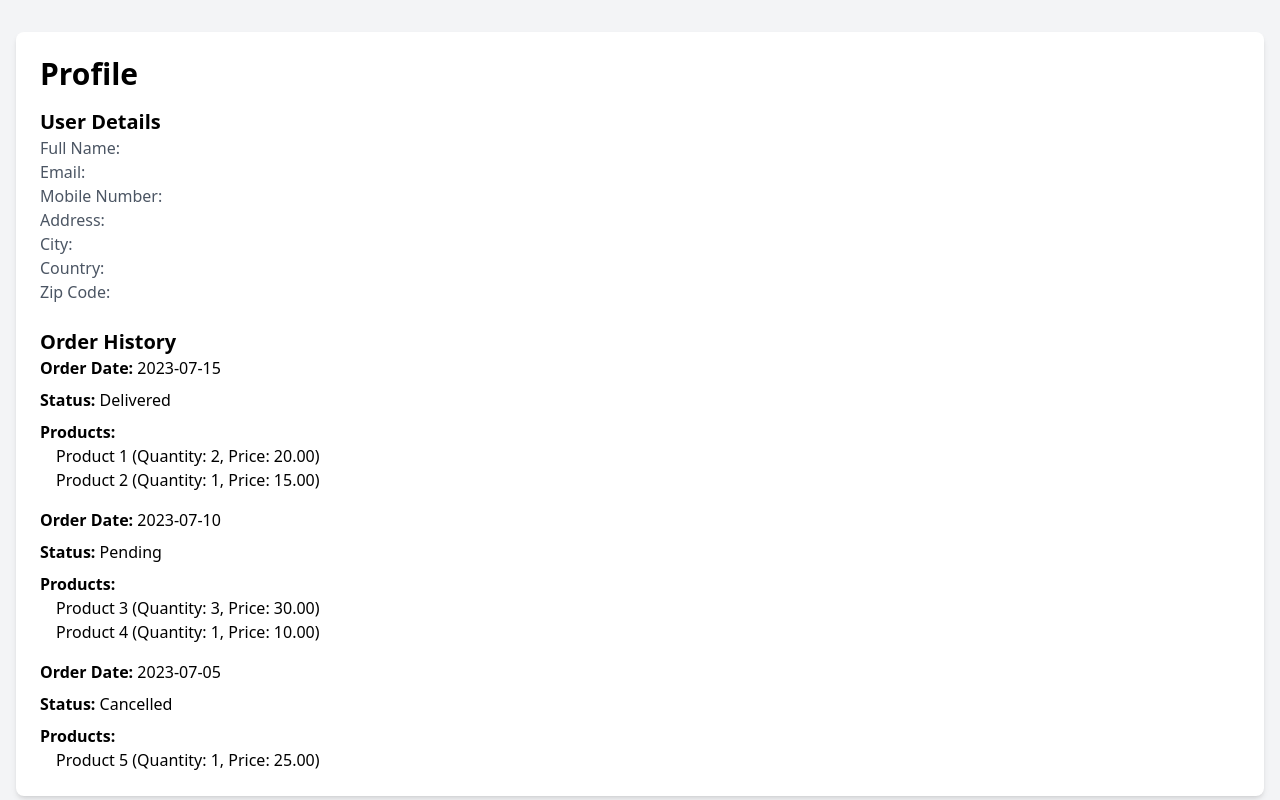
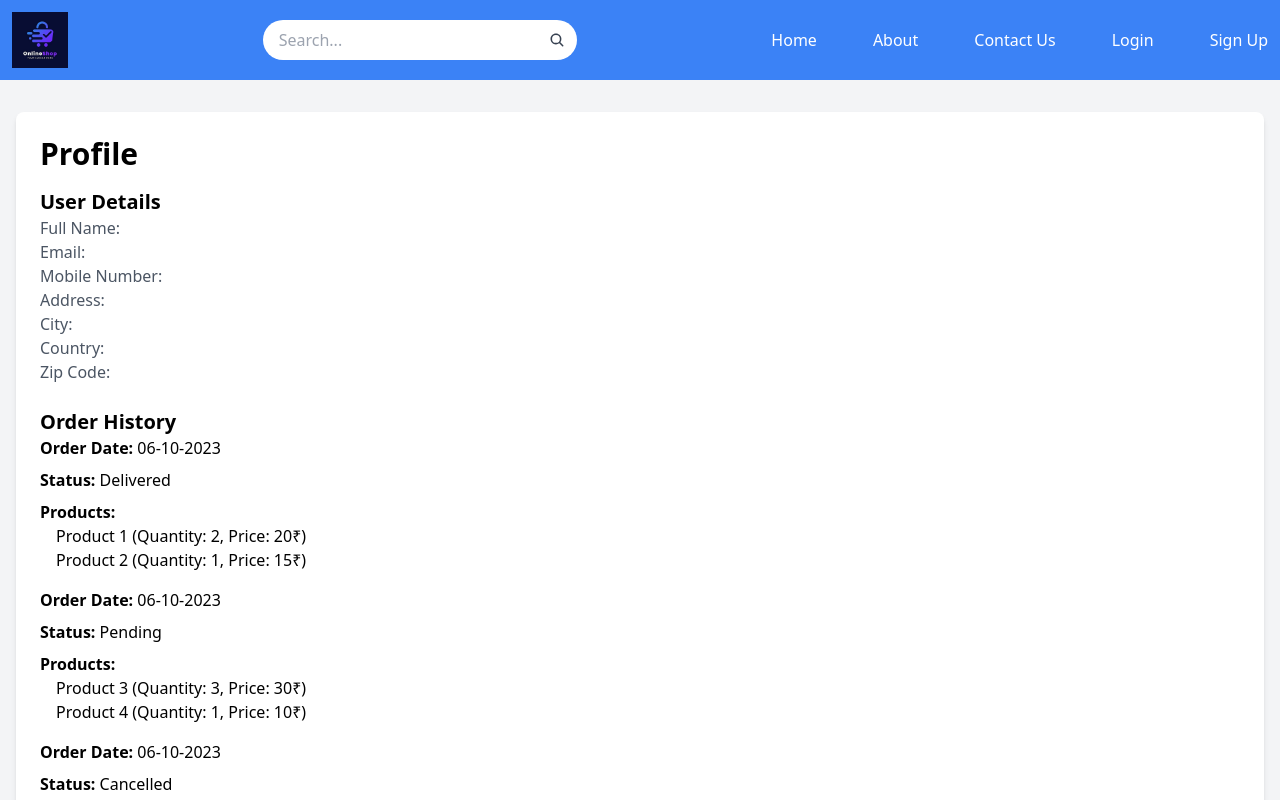
Before and after one commit to mrabhidudhat/my-mart, a React (Create React App) app: page /profile in a window 1280 px wide. Shown: the top 800 px of the page. Built offline with nearby package versions, Linux system fonts and the light colour scheme.

Commit message:
update Navbar & add Loader

```diff
--- a/src/Component/Navbar.js
+++ b/src/Component/Navbar.js
@@ -1,15 +1,16 @@
 import React, { useState } from "react";
-import { Link } from "react-router-dom";
+import { Link, Navigate } from "react-router-dom";
 import { IoMenuOutline, IoCart, IoSearch } from "react-icons/io5";
 import Logo from "../Asset/Logo.jpg";
 import { useSelector, useDispatch } from "react-redux";
 import { logout } from "../Redux/UserSlice";
+import { useNavigate } from "react-router-dom";
 
 const Navbar = () => {
+  const navigate = useNavigate();
   const cartItems = useSelector((state) => state.cart.items) ?? [];
   const isLoggedIn = useSelector((state) => state.user.isLoggedIn);
   const fullname = useSelector((state) => state.user.fullname);
-  console.log("firstname::>",fullname)
   const dispatch = useDispatch();
   const [isOpen, setIsOpen] = useState(false);
 
@@ -19,6 +20,7 @@ const Navbar = () => {
 
   const handleLogout = () => {
     dispatch(logout());
+    navigate("/");
   };
 
   return (
@@ -61,7 +63,8 @@ const Navbar = () => {
               >
                 Profile
               </Link>
-              <span className="hover:font-semibold text-xs hover:underline">{`Hello, ${fullname}`}</span>
+              <span className="hover:font-semibold text-xs hover:underline">{`Hello,`}</span>
+              {/* <span className="hover:font-semibold text-xs hover:underline">{`Hello, ${fullname}`}</span> */}
             </div>
             <button
               onClick={handleLogout}
@@ -69,6 +72,15 @@ const Navbar = () => {
             >
               Logout
             </button>
+
+            <Link className="text-white text-3xl relative" to="/cart">
+              <IoCart />
+              {cartItems.length > 0 && (
+                <span className="ml-1 text-xs absolute -top-1 -right-1 bg-red-500 text-white px-2 py-1 rounded-full">
+                  {cartItems.length}
+                </span>
+              )}
+            </Link>
           </div>
         ) : (
           <div className="lg:flex space-x-14 text-white">
--- a/src/Pages/Login.js
+++ b/src/Pages/Login.js
@@ -17,6 +17,7 @@ const Login = () => {
 
   const [errorMessage, setErrorMessage] = useState("");
   const [loginSuccess, setLoginSuccess] = useState(false);
+  const [loading, setLoading] = useState(false);
 
   const handleInputChange = (e) => {
     const { name, value } = e.target;
@@ -28,6 +29,8 @@ const Login = () => {
 
   const handleLogin = async () => {
     try {
+      setLoading(true);
+
       const response = await fetch(apiUrl, {
         method: "POST",
         headers: {
@@ -35,6 +38,8 @@ const Login = () => {
         },
         body: JSON.stringify(credentials),
       });
+
+      setLoading(false);
 
       if (response.ok) {
         setErrorMessage("");
@@ -45,12 +50,13 @@ const Login = () => {
 
         setTimeout(() => {
           navigate("/");
-        },);
+        }, 1000);
       } else {
         setErrorMessage("User is not registered. Please create an account.");
       }
     } catch (error) {
       console.error("Error:", error);
+      setLoading(false);
     }
   };
 
@@ -58,14 +64,23 @@ const Login = () => {
     if (loginSuccess) {
       setTimeout(() => {
         navigate("/");
-      },);
+      }, 1000);
     }
   }, [loginSuccess, navigate]);
 
   return (
     <>
       <Navbar />
-      <div className="flex items-center justify-center min-h-screen p-4">
+      <div
+        className={`flex items-center justify-center min-h-screen p-4 ${
+          loading ? "opacity-50 relative" : ""
+        }`}
+      >
+        {loading && (
+          <div className="absolute top-1/2 left-1/2 transform -translate-x-1/2 -translate-y-1/2">
+            <div className="loader border-t-4 border-b-4 border-blue-500 h-8 w-8 rounded-full animate-spin"></div>
+          </div>
+        )}
         <div className="w-full max-w-md bg-white shadow-md rounded-md p-4">
           <h1 className="text-3xl font-semibold mb-4">Sign in</h1>
           <div className="mb-4">
@@ -104,17 +119,11 @@ const Login = () => {
               required
             />
           </div>
-          {errorMessage && (
-            <div className="text-red-500 mb-4">{errorMessage}</div>
-          )}
-          {loginSuccess && (
-            <div className="text-green-500 mb-4">Login successful!</div>
-          )}
           <div className="text-center">
             <button
               type="button"
               onClick={handleLogin}
-              className="w-full bg-blue-500 hover:bg-blue-600 text-white font-semibold py-2 px-4 rounded-md transition duration-300"
+              className="w-full bg-blue-500 hover:bg-blue-600 text-white font-semibold py-2 px-4 rounded-md transition duration-300 relative"
             >
               Sign In
             </button>
@@ -125,6 +134,12 @@ const Login = () => {
               </Link>
             </p>
           </div>
+          {errorMessage && (
+            <div className="text-red-500 mb-4">{errorMessage}</div>
+          )}
+          {loginSuccess && (
+            <div className="text-green-500 mb-4">Login successful!</div>
+          )}
         </div>
       </div>
       <Footer />
--- a/src/Pages/Profile.js
+++ b/src/Pages/Profile.js
@@ -1,41 +1,41 @@
-import React, { useEffect } from "react";
+import React from "react";
 import { useSelector } from "react-redux";
+import Navbar from "../Component/Navbar";
+import Footer from "../Component/Footer";
 
 const Profile = () => {
   const userData = useSelector((state) => state.user);
   const orders = [
     {
       id: 1,
-      date: "2023-07-15",
+      date: "06-10-2023",
       status: "Delivered",
       products: [
-        { id: 1, name: "Product 1", price: "20.00", quantity: 2 },
-        { id: 2, name: "Product 2", price: "15.00", quantity: 1 },
+        { id: 1, name: "Product 1", price: "20₹", quantity: 2 },
+        { id: 2, name: "Product 2", price: "15₹", quantity: 1 },
       ],
     },
     {
       id: 2,
-      date: "2023-07-10",
+      date: "06-10-2023",
       status: "Pending",
       products: [
-        { id: 3, name: "Product 3", price: "30.00", quantity: 3 },
-        { id: 4, name: "Product 4", price: "10.00", quantity: 1 },
+        { id: 3, name: "Product 3", price: "30₹", quantity: 3 },
+        { id: 4, name: "Product 4", price: "10₹", quantity: 1 },
       ],
     },
     {
       id: 3,
-      date: "2023-07-05",
+      date: "06-10-2023",
       status: "Cancelled",
-      products: [{ id: 5, name: "Product 5", price: "25.00", quantity: 1 }],
+      products: [{ id: 5, name: "Product 5", price: "25₹", quantity: 1 }],
     },
   ];
 
-  useEffect(() => {
-    // Fetch user data from your API when the component mounts (if needed)
-  }, []);
-
   return (
-    <div className="bg-gray-100 py-8">
+    <>
+      <Navbar />
+      <div className="bg-gray-100 py-8 pt-28">
         <div className="container mx-auto px-4">
           <div className="bg-white rounded-lg shadow-md p-6">
             <h1 className="text-3xl font-semibold mb-4">Profile</h1>
@@ -82,6 +82,8 @@ const Profile = () => {
           </div>
         </div>
       </div>
+      <Footer />
+    </>
   );
 };
 
--- a/src/Pages/SignUp.js
+++ b/src/Pages/SignUp.js
@@ -1,11 +1,12 @@
-import React, { useState } from "react";
-import { Link } from "react-router-dom";
+import React, { useState, useEffect } from "react";
+import { Link, useNavigate } from "react-router-dom";
 import Navbar from "../Component/Navbar";
 import Footer from "../Component/Footer";
 
 const apiUrl = "https://auth-genius.vercel.app/api/v1/auth/signup";
 
 const SignUp = () => {
+  const navigate = useNavigate();
   const [value, setValue] = useState({
     fullname: "",
     email: "",
@@ -21,6 +22,7 @@ const SignUp = () => {
   const [errorMsgemail, setErrorMsgemail] = useState("");
   const [errorMsgmobile, setErrorMsgmobile] = useState("");
   const [successMessage, setSuccessMessage] = useState("");
+  const [loading, setLoading] = useState(false);
 
   const handleInputChange = (e) => {
     const { name, value, type, checked } = e.target;
@@ -59,6 +61,8 @@ const SignUp = () => {
     ) {
       alert("Please enter all required information.");
     } else {
+      setLoading(true);
+
       const myValue = {
         fullname: value.fullname,
         email: value.email,
@@ -79,8 +83,20 @@ const SignUp = () => {
           body: JSON.stringify(myValue),
         });
 
+        setLoading(false);
+
         if (response.ok) {
           setSuccessMessage("Account created successfully!");
+          setValue({
+            fullname: "",
+            email: "",
+            mobile: "",
+            password: "",
+            address: "",
+            city: "",
+            country: "",
+            zipcode: "",
+          });
         } else if (response.status === 409) {
           setValue({
             fullname: "",
@@ -98,6 +114,7 @@ const SignUp = () => {
         }
       } catch (error) {
         console.error("Error:", error);
+        setLoading(false);
       }
     }
   };
@@ -105,7 +122,16 @@ const SignUp = () => {
   return (
     <>
       <Navbar />
-      <div className="flex items-center justify-center min-h-screen p-4 pt-28">
+      <div
+        className={`flex items-center justify-center min-h-screen p-4 pt-28 ${
+          loading ? "opacity-50 relative" : ""
+        }`}
+      >
+        {loading && (
+          <div className="absolute top-1/2 left-1/2 transform -translate-x-1/2 -translate-y-1/2">
+            <div className="loader border-t-4 border-b-4 border-blue-500 h-8 w-8 rounded-full animate-spin"></div>
+          </div>
+        )}
         <div className="w-full max-w-md bg-white shadow-md rounded-md p-4">
           <h1 className="text-3xl font-semibold underline  mb-4">
             Create Your Account
@@ -241,7 +267,7 @@ const SignUp = () => {
             <button
               type="button"
               onClick={handleSubmit}
-              className="w-full bg-blue-500 hover:bg-blue-600 text-white font-semibold py-2 px-4 rounded-md transition duration-300"
+              className="w-full bg-blue-500 hover:bg-blue-600 text-white font-semibold py-2 px-4 rounded-md transition duration-300 relative"
             >
               Create Account
             </button>
```
Lines whose indentation alone changed are shown as unchanged.
